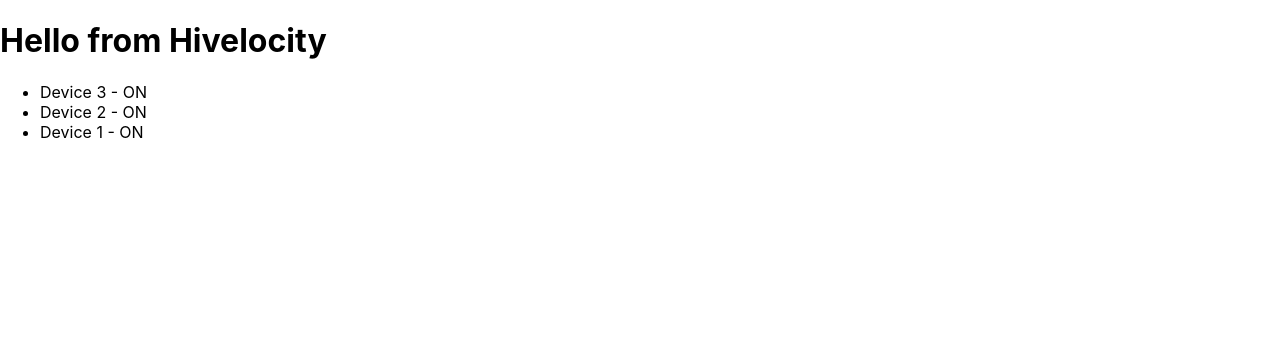
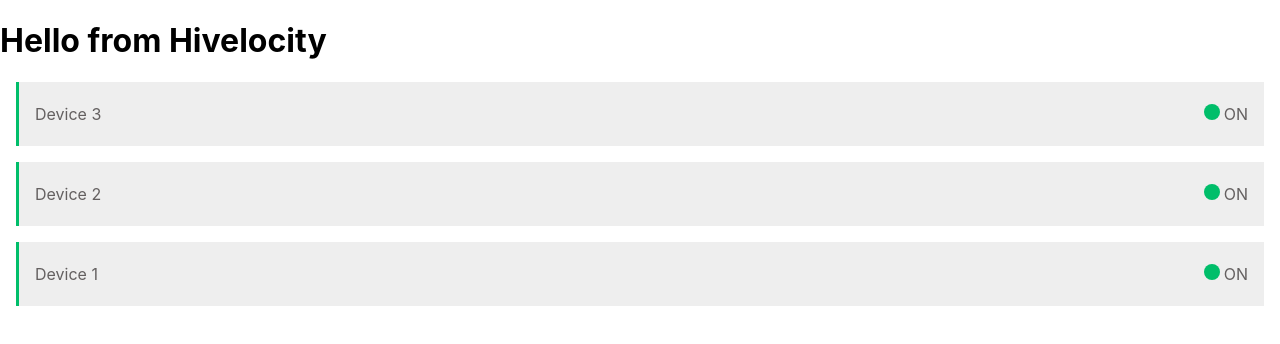
Before and after one commit to hivelocity/react-code-challenge, a React (Create React App) app: page / in a window 1280 px wide. Shown: the top 344 px of the page. Built offline with nearby package versions, Linux system fonts and the light colour scheme.

Commit message:
Refactoring Device and creating DeviceStatus component

```diff
--- a/src/App.js
+++ b/src/App.js
@@ -74,11 +74,11 @@
   return (
     <div className="App">
       <h1>Hello from Hivelocity</h1>
-      <ul>
+
         {deviceList.map(device => {
           return <Device {...device} />;
         })}
-      </ul>
+
     </div>
   );
 }
--- a/src/components/Device/Device.js
+++ b/src/components/Device/Device.js
@@ -1,8 +1,15 @@
-import React  from 'react';
+import React from "react";
+import { Container, DeviceName } from "./styles";
+import DeviceStatus from './DeviceStatus';
 
-export default class Device extends React.Component{
-  render(){
-    const {name, powerStatus} = this.props;
-    return (<li>{name} - {powerStatus}</li>);
-  };
+export default class Device extends React.Component {
+  render() {
+    const { name, powerStatus } = this.props;
+    return (
+      <Container>
+        <DeviceName>{name}</DeviceName>
+        <DeviceStatus status={powerStatus}>{powerStatus}</DeviceStatus>
+      </Container>
+    );
+  }
 }
--- /dev/null
+++ b/src/components/Device/DeviceStatus.js
@@ -0,0 +1,13 @@
+import React from "react";
+import { DeviceStatusCircle } from "./styles";
+
+export default class DeviceStatus extends React.Component {
+  render() {
+    return (
+      <div>
+        <DeviceStatusCircle status={this.props.status} />
+        {this.props.children}
+      </div>
+    );
+  }
+}
--- /dev/null
+++ b/src/components/Device/styles.js
@@ -0,0 +1,25 @@
+import styled from "styled-components";
+
+export const Container = styled.div`
+  border-left: 3px solid #00be6a;
+  margin: 16px;
+  padding: 8px 16px;
+  height: 48px;
+  background-color: #eeeeee;
+  display: flex;
+  align-items: center;
+  color: #646060;
+`;
+
+export const DeviceName = styled.div`
+  flex-grow: 1;
+`;
+
+export const DeviceStatusCircle = styled.div`
+  width: 16px;
+  height: 16px;
+  margin-right: 4px;
+  border-radius: 50%;
+  background-color: ${props => props.status.toLowerCase() === 'on' ? '#00BE6A;' : '#be1900'} ;
+  float: left;
+`;
```
